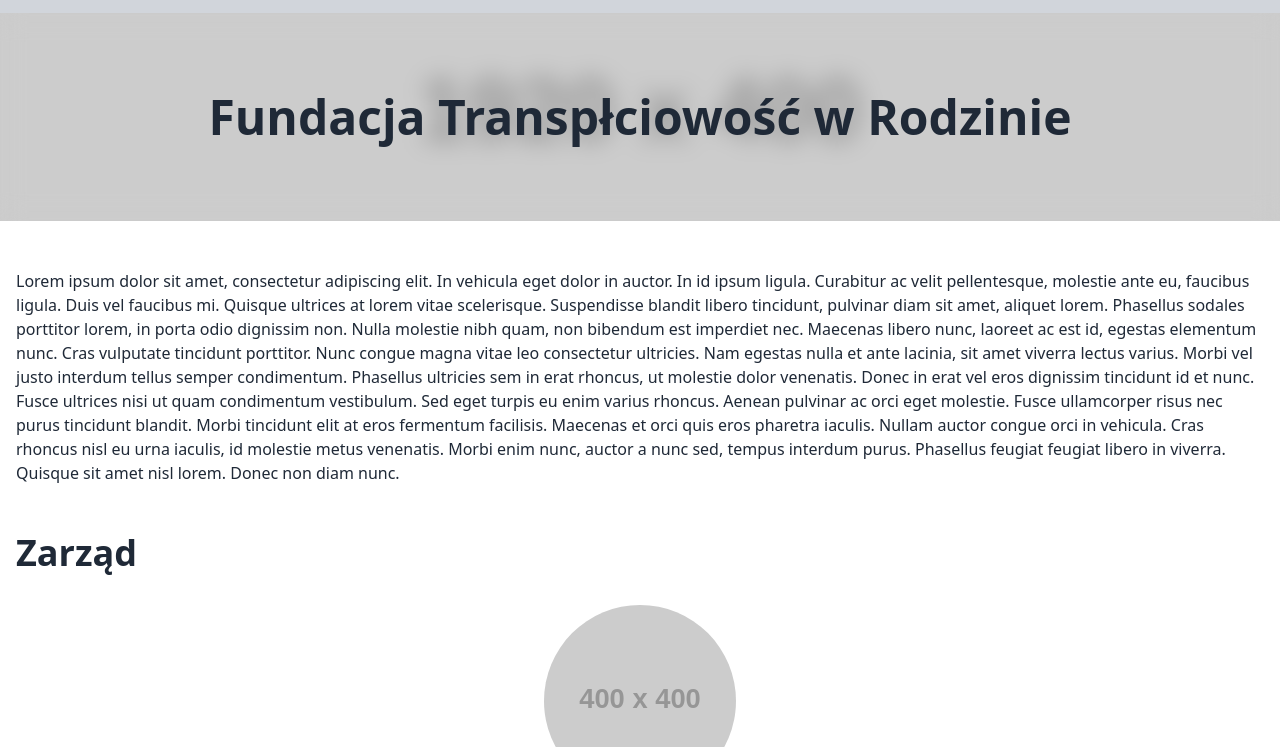
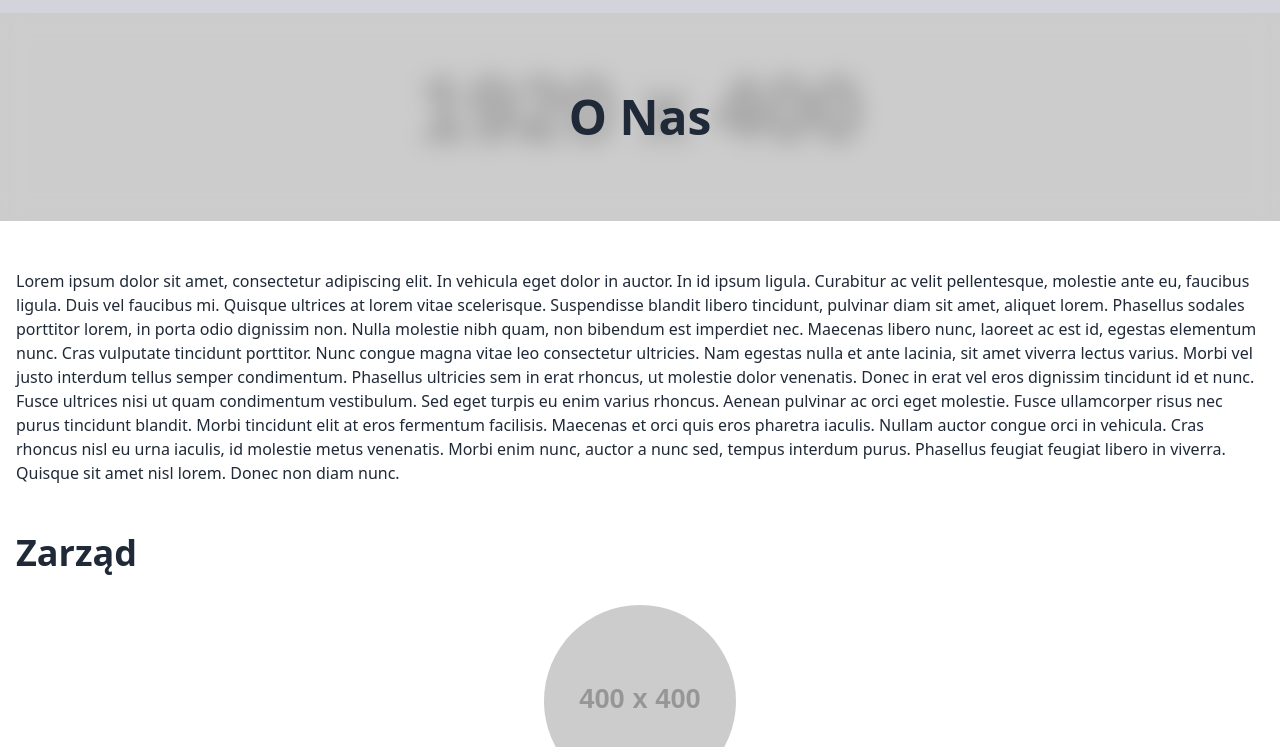
Before and after one commit to MrTalon63/elevently, an Eleventy site: page src/about.html in a window 1280 px wide. Shown: the part 51-798 px from the top of the page. Built offline with nearby package versions, Linux system fonts and the light colour scheme; Eleventy itself is replaced by a stand-in of ours; files that its build step writes are made by us from their sources; placeholder pictures from the web are drawn by us.

```diff
--- a/src/about.html
+++ b/src/about.html
@@ -46,7 +46,7 @@
 				<h1 class="text-2xl sm:text-4xl lg:text-6xl text-center font-semibold">Fundacja Transpłciowość w Rodzinie</h1>
 			</div>-->
 			<div class="bg-local bg-no-repeat bg-cover bg-center min-w-full min-h-full" style="background-image: url('https://placehold.co/1920x400')">
-				<h1 class="text-5xl text-center font-semibold py-20 px-2 backdrop-blur-md">Fundacja Transpłciowość w Rodzinie</h1>
+				<h1 class="text-5xl text-center font-semibold py-20 px-2 backdrop-blur-md">O Nas</h1>
 			</div>
 		</div>
 
```
